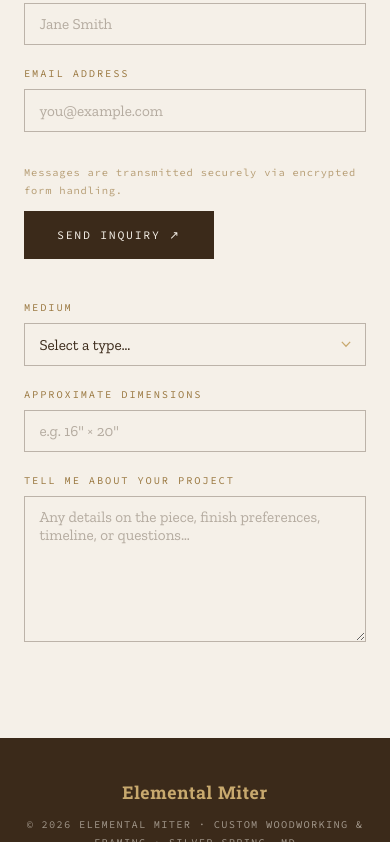
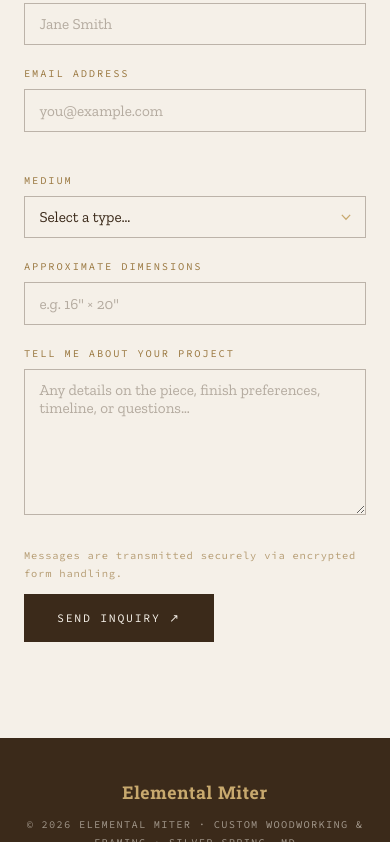
Before and after one commit to aexcorp/EM_site, a plain HTML site: page index.html in a window 390 px wide. Shown: the part 10769-11611 px from the top of the page. Drawn offline with nearby package versions, Linux system fonts and the light colour scheme.

Commit message:
Fix form ordering

```diff
--- a/index.html
+++ b/index.html
@@ -680,12 +680,20 @@
   .contact-grid {
     display: grid;
     grid-template-columns: 1fr 1fr;
-    gap: 5rem;
+    column-gap: 5rem;
+    row-gap: 2.5rem;
     align-items: start;
     margin-top: 3rem;
   }
+  .form-submit-row {
+    grid-column: 1;
+    display: flex;
+    flex-direction: column;
+    gap: 0.75rem;
+  }
   @media (max-width: 720px) {
-    .contact-grid { grid-template-columns: 1fr; gap: 2.5rem; }
+    .contact-grid { grid-template-columns: 1fr; column-gap: 0; }
+    .form-submit-row { grid-column: 1; }
   }
   .contact-item {
     display: flex;
@@ -1197,13 +1205,6 @@
             <label class="form-label" for="f-email">Email address</label>
             <input class="form-input" id="f-email" name="email" type="email" placeholder="you@example.com" required />
           </div>
-
-          <div style="margin-top: 2.5rem; display: flex; flex-direction: column; gap: 0.75rem;">
-            <input type="checkbox" name="_suspersus" style="display:none" tabindex="-1" autocomplete="off" />
-
-            <p class="form-note">Messages are transmitted securely via encrypted form handling.</p>
-            <button type="submit" class="btn-primary" style="align-self: flex-start;">Send Inquiry ↗</button>
-          </div>
         </div>
 
         <div class="reveal">
@@ -1232,6 +1233,12 @@
               <textarea class="form-textarea" id="f-message" name="message" placeholder="Any details on the piece, finish preferences, timeline, or questions…" style="min-height: 146px;"></textarea>
             </div>
           </div>
+        </div>
+
+        <div class="form-submit-row">
+          <input type="checkbox" name="_suspersus" style="display:none" tabindex="-1" autocomplete="off" />
+          <p class="form-note">Messages are transmitted securely via encrypted form handling.</p>
+          <button type="submit" class="btn-primary" style="align-self: flex-start;">Send Inquiry ↗</button>
         </div>
 
       </div>
```
